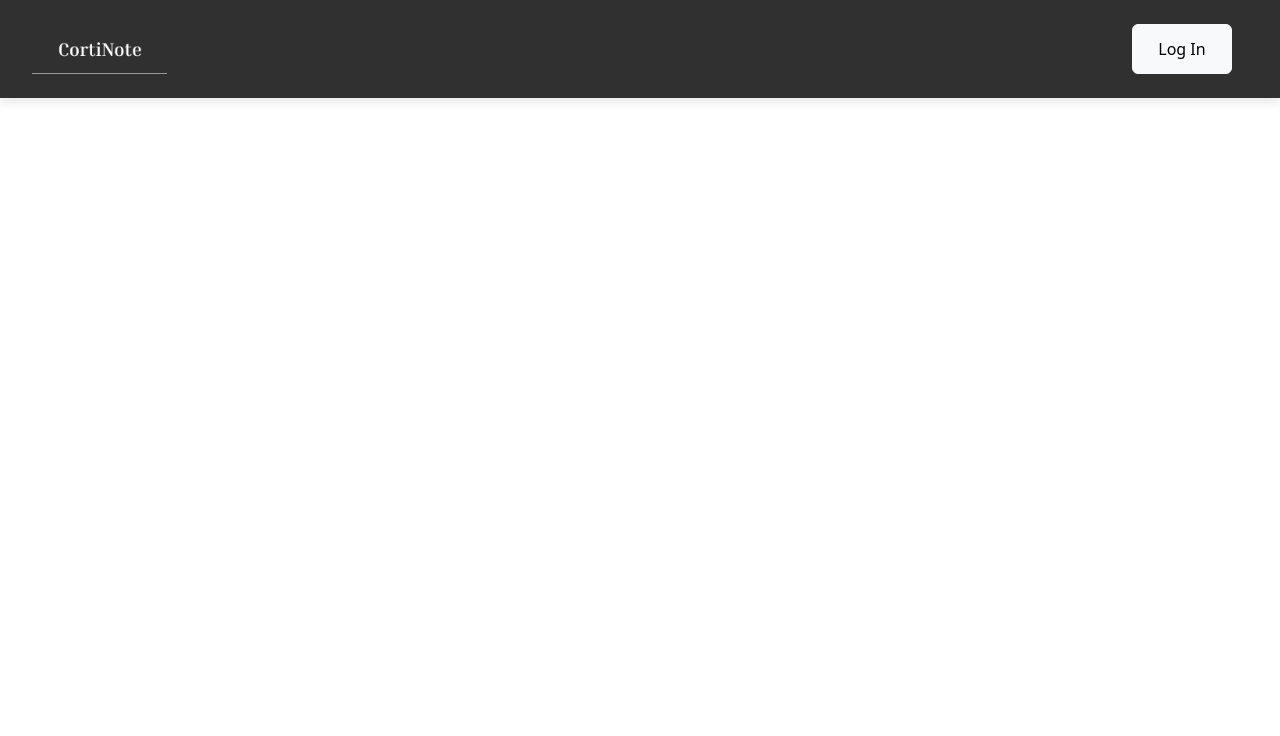
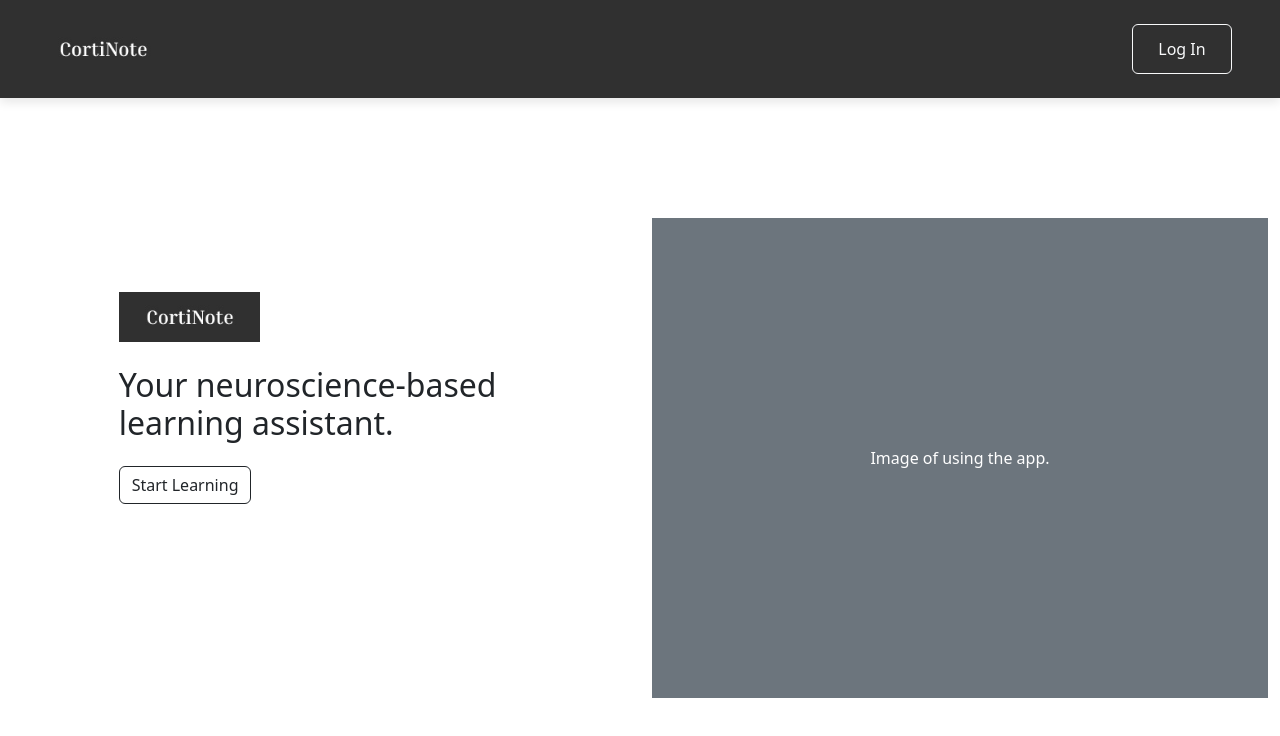
Before and after one commit to fhilip123/neuro-study-assistant, a React (Vite) app: page / in a window 1280 px wide. Shown: the top 736 px of the page. Built offline with nearby package versions, Linux system fonts and the light colour scheme.

Commit message:
built Hero section in Landing Page

```diff
--- a/src/App.css
+++ b/src/App.css
@@ -5,3 +5,7 @@
   padding-right: 2rem;
   box-shadow: 0 4px 10px rgba(0, 0, 0, 0.1);
 }
+
+[class*='col'] {
+  min-height: 200px;
+}
--- a/src/components/common/LogIn.tsx
+++ b/src/components/common/LogIn.tsx
@@ -12,7 +12,7 @@ const LogIn = ({ width, height }: Props) => {
     <div>
       <button
         type="button"
-        className="btn btn-light custom-login"
+        className="btn btn-outline-light custom-login"
         style={style}
       >
         Log In
--- a/src/components/layout/Header.tsx
+++ b/src/components/layout/Header.tsx
@@ -1,4 +1,4 @@
-import Logo from "../common/logo";
+import Logo from "../common/Logo";
 import LogIn from "../common/LogIn";
 const Header = () => {
   return (
--- /dev/null
+++ b/src/components/layout/Hero.tsx
@@ -0,0 +1,38 @@
+import Logo from "../common/Logo";
+
+const Hero = () => {
+  return (
+    <>
+      <div className="container-fluid">
+        <div className="row align-items-center">
+          <div className="col-1"></div>
+          <div className="col-5 mb-4 mb-md-0 text-center text-md-start">
+            <Logo size={50} /> <br />
+            <h2>Your neuroscience-based learning assistant.</h2>
+            <button className="btn btn-outline-dark mt-3">
+              Start Learning
+            </button>
+          </div>
+          <div
+            className="col-6"
+            style={{ height: "600px" }}
+          >
+            <div
+              style={{ height: "20%" }}
+              className="d-flex justify-content-center align-items-center"
+            >
+            </div>
+            <div
+              style={{ height: "80%" }}
+              className="d-flex justify-content-center align-items-center bg-secondary text-white"
+            >
+              <span>Image of using the app.</span>
+            </div>
+          </div>
+        </div>
+      </div>
+    </>
+  );
+};
+
+export default Hero;
--- a/src/pages/LandingPage.tsx
+++ b/src/pages/LandingPage.tsx
@@ -1,9 +1,11 @@
 import Header from "../components/layout/Header";
+import Hero from "../components/layout/Hero"
 
 const LandingPage = () => {
   return (
     <>
       <Header />
+      <Hero />
     </>
   );
 };
```
Also changed, not shown: src/assets/logo.jpg.
